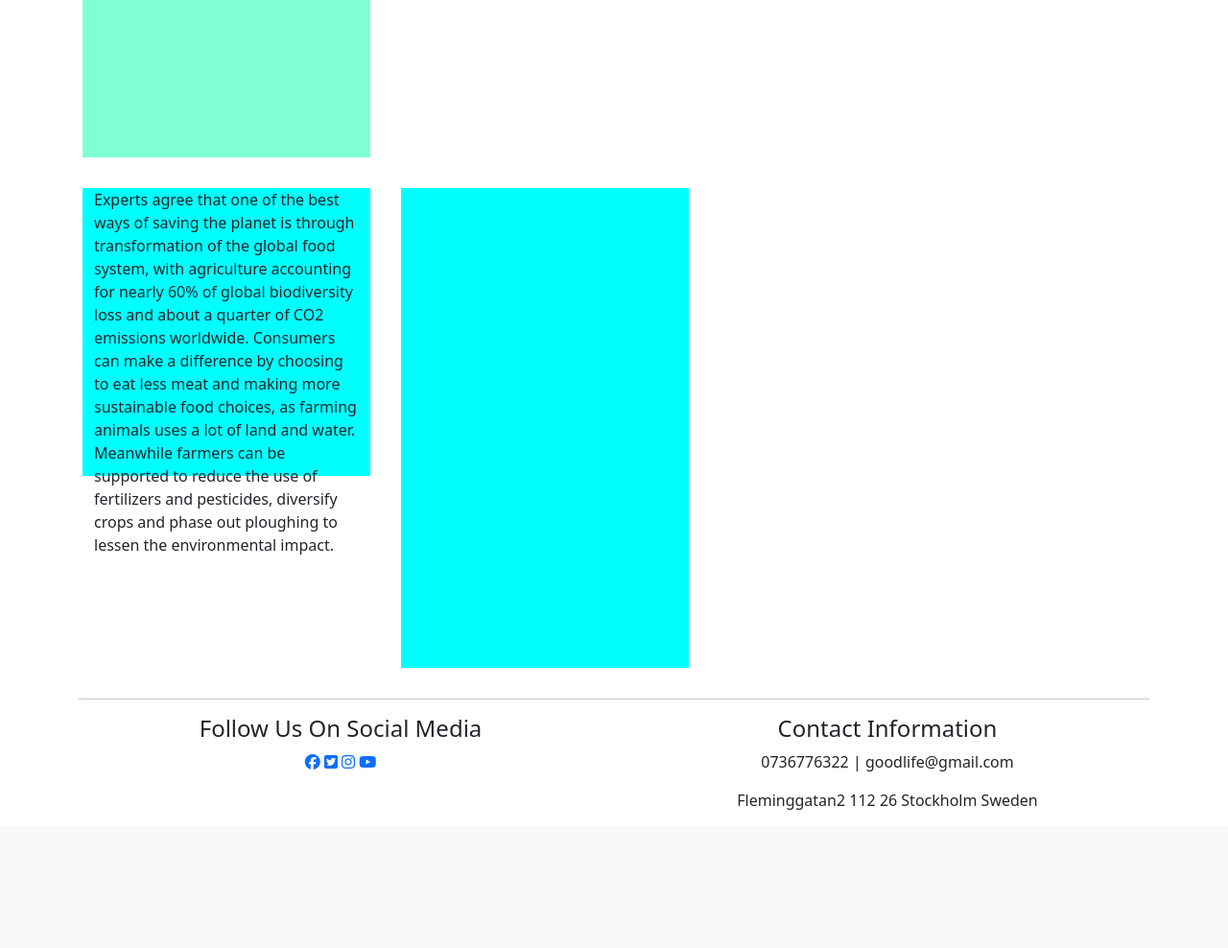
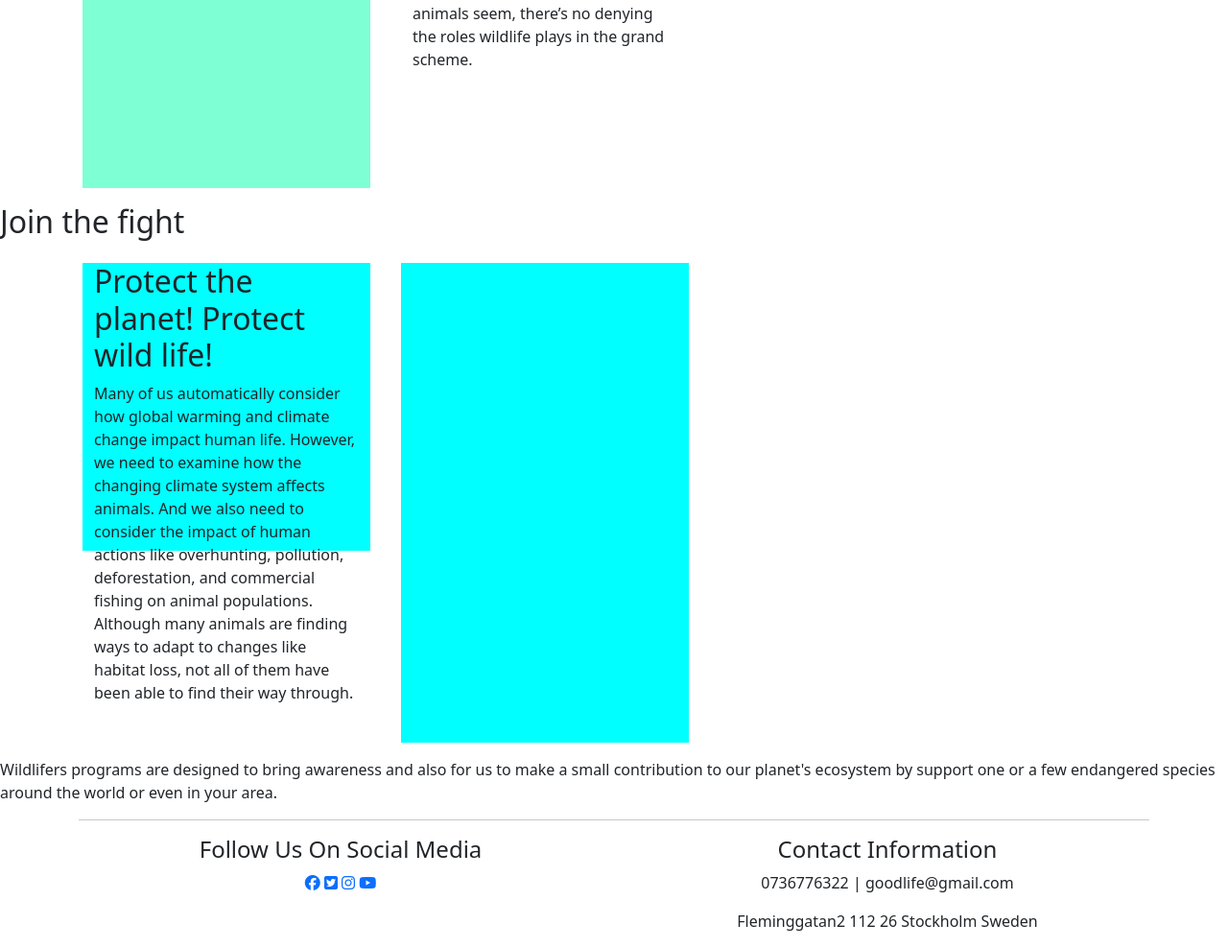
Before and after one commit to Ewie1/CI_PP4_Wildlifers, a Django app: page / in a window 1280 px wide. Shown: the part 908-1896 px from the top of the page at 96% size. Before the commit the page ends 1752 px from the top, so only its background shows below. Run offline with Django 3.2, Linux system fonts and the light colour scheme; some libraries are stand-ins or nearby versions.

Commit message:
Add home page images through cloudinary and add headinds and paragraph site description

```diff
--- a/home/templates/home/index.html
+++ b/home/templates/home/index.html
@@ -4,8 +4,10 @@
 <section>
     <div class="container">
         <div class="row">
-            <div class="col-sm-12" style="background-color: blueviolet; height: 500px;">
-                <img src="https://res.cloudinary.com/deipzfplq/image/upload/v1677212059/backgd1_oznmf0.jpg" alt="Zebras running inthe outback">
+            <div class="col-sm-12 m-3" style="background-color: blueviolet; height: 500px;">
+                <h1>Be a wildlife Hero</h1>
+                <p>Protect your nature. Stop extinction</p>
+                <img src="https://res.cloudinary.com/deipzfplq/image/upload/v1677234647/samples/animals/homepagehero_u6uqs0.jpg" alt="Zebras running inthe outback">
             </div>
         </div>
     </div>
@@ -13,30 +15,42 @@
 <section>
     <div class="container">
         <div class="row">
-            <div class="col-md-6-col-sm-6 m-3" style="background-color: aquamarine; height: 500px; width: 300px;"></div>
+            <div class="col-md-6-col-sm-6 m-3" style="background-color: aquamarine; height: 500px; width: 300px;">
+                <img src="https://res.cloudinary.com/deipzfplq/image/upload/v1677234626/samples/animals/homepage-image_o86p9d.jpg" alt="leopard in a tree">
+            </div>
             <div class="col-md-6-col-sm-6 m-3" style="background-color: aquamarine; height: 300px; width: 300px;">
+                <h2>Learn about your planet ecosystem and how wild life impacts this! </h2>
                 <p>Our planet is made up of several species, each uniquely contributing to the natural processes of our planet's ecosystems.
                     Although it's easy to ignore the place of wildlife in our world due to how distant some animals seem,
                     there’s no denying the roles wildlife plays in the grand scheme. </p>
             </div>
         </div>
     </div>
-
+</section>
+<section>
+    <h2>Join the fight</h2>
+    <a href=""></a>
 </section>
 <section>
     <div class="container">
         <div class="row">
             <div class="col-md-6-col-sm-6 m-3" style="background-color: aqua; height: 300px; width: 300px;">
-                <p>Experts agree that one of the best ways of saving the planet is through transformation of the global food system,
-                    with agriculture accounting for nearly 60% of global biodiversity loss and about a quarter of CO2 emissions worldwide.
-                    Consumers can make a difference by choosing to eat less meat and making more sustainable food choices,
-                    as farming animals uses a lot of land and water.
-                    Meanwhile farmers can be supported to reduce the use of fertilizers and pesticides,
-                    diversify crops and phase out ploughing to lessen the environmental impact.</p>
+                <h2>Protect the planet! Protect wild life!</h2>
+                <p>Many of us automatically consider how global warming and climate change impact human life. However,
+                    we need to examine how the changing climate system affects animals.
+                    And we also need to consider the impact of human actions like overhunting, pollution, deforestation, and commercial fishing on animal populations.
+                    Although many animals are finding ways to adapt to changes like habitat loss, not all of them have been able to find their way through. </p>
             </div>
             <div class="col-md-6-col-sm-6 m-3" style="background-color: aqua; height: 500px; width: 300px;"></div>
         </div>
     </div>
 
 </section>
+<section>
+    <p>Wildlifers programs are designed to bring awareness and also for us to make a small contribution
+        to our planet's ecosystem by support one or a few endangered species around the world or even in your area.
+    </p>
+    <a href=""></a>
+</section>
+
 {% endblock %}
```
